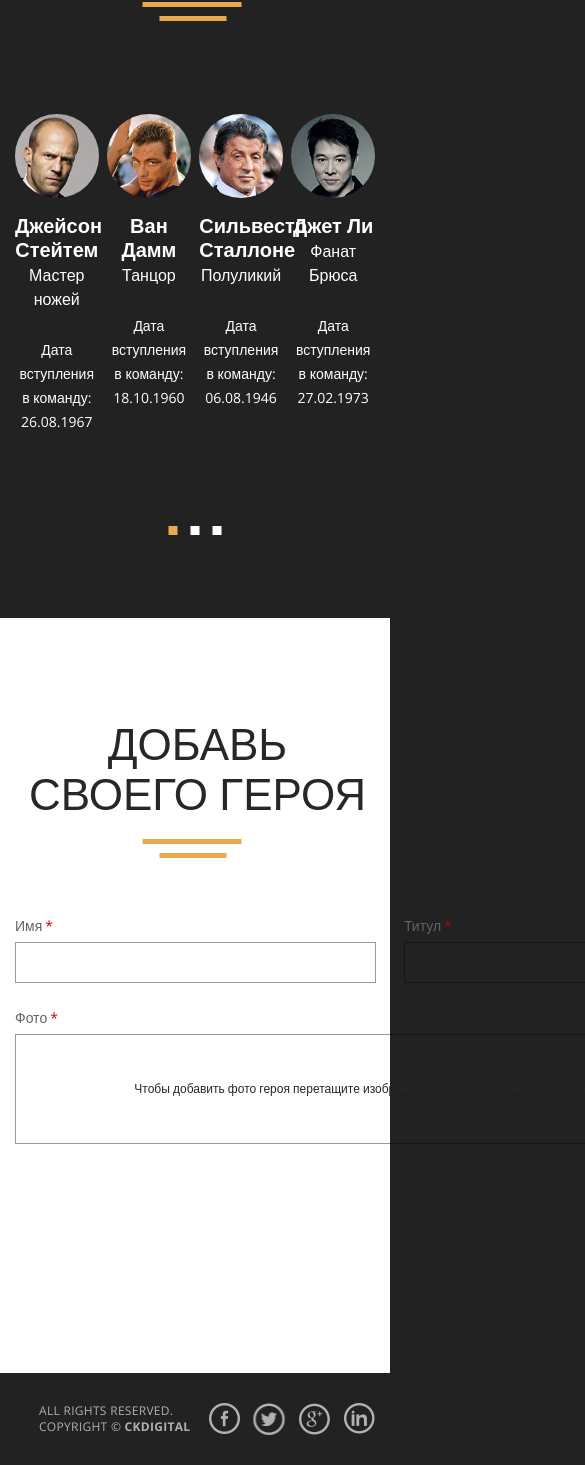
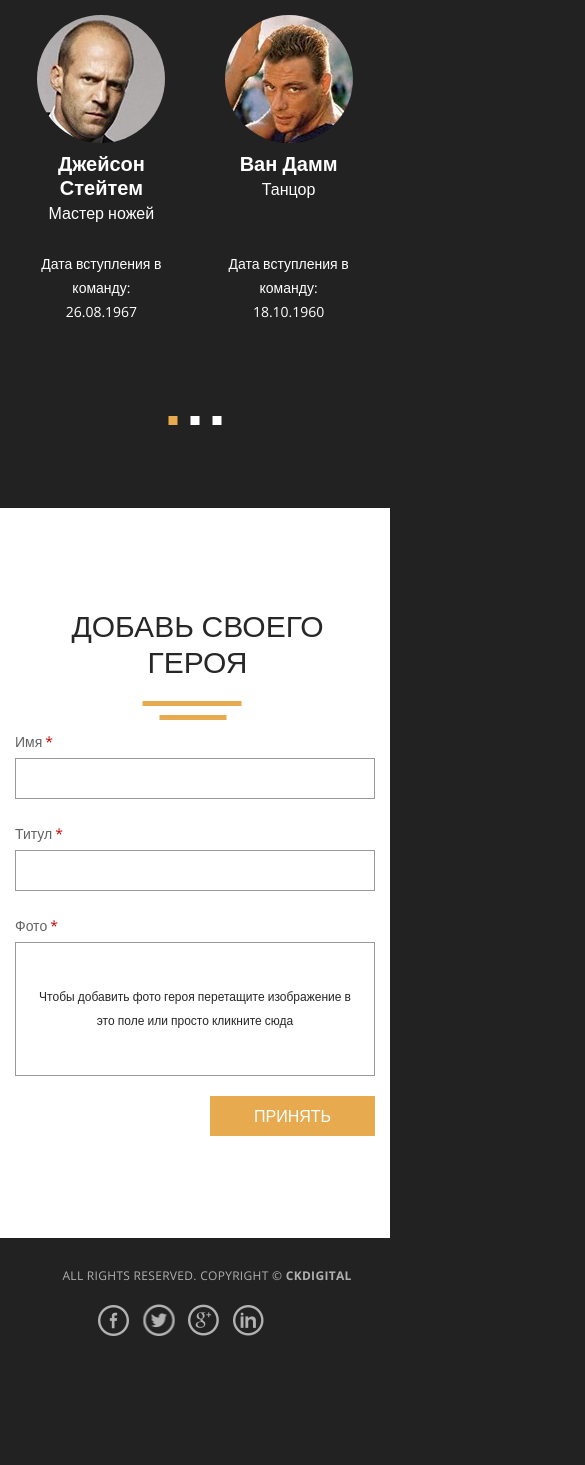
Before and after one commit to kripton-it/test-1-hero, a plain HTML site: page index.html in a window 390 px wide. Shown: the part 210-1675 px from the top of the page, 585 px wide, since content can reach past the window. After the commit the page ends 1576 px from the top, so only its background shows below. Drawn offline with nearby package versions, Linux system fonts and the light colour scheme.

Commit message:
Добавил адаптив

```diff
--- a/css/style.css
+++ b/css/style.css
@@ -39,6 +39,7 @@ img {
 }
 
 .container {
+  min-width: 230px;
   max-width: 1140px;
   margin: 0 auto;
   padding: 0 15px;
@@ -99,6 +100,46 @@ img {
 .my-team__item {
   width: 23.2%;
   margin-right: 2.4%;
+  display: flex;
+  flex-direction: column;
+  align-items: center;
+}
+
+@media (max-width: 800px) {
+  .my-team__item {
+    width: 32%;
+    margin-right: 2%;
+  }
+
+  .my-team__item:nth-child(3n) {
+    margin-right: 0;
+  }
+
+  .my-team__item:nth-child(n+4) {
+    display: none;
+  }
+}
+
+@media (max-width: 560px) {
+  .my-team__item {
+    width: 48%;
+    margin-right: 4%;
+  }
+
+  .my-team__item:nth-child(2n) {
+    margin-right: 0;
+  }
+
+  .my-team__item:nth-child(n+3) {
+    display: none;
+  }
+
+  .my-team h2 {
+    margin-bottom: 100px;
+
+    font-size: 30px;
+    line-height: 36px;
+  }
 }
 
 .my-team__item:nth-child(4n) {
@@ -136,7 +177,12 @@ img {
 
 .hero__date {
   margin: 0;
+  margin-top: auto;
   padding: 0;
+}
+
+.hero__date time {
+  display: block;
 }
 
 .slider {
@@ -239,7 +285,7 @@ img {
 }
 
 .add__form {
-  width: 750px;
+  max-width: 750px;
   margin-right: auto;
   margin-left: auto;
 }
@@ -272,6 +318,20 @@ img {
   margin-bottom: 23px;
 }
 
+@media (max-width: 560px) {
+  .add h2 {
+    margin-bottom: 50px;
+
+    font-size: 30px;
+    line-height: 36px;
+  }
+
+  .form__name,
+  .form__title {
+    width: 100%;
+  }
+}
+
 .form__name input,
 .form__title input {
   box-sizing: border-box;
@@ -294,6 +354,12 @@ img {
   margin-bottom: 87px;
 }
 
+@media (max-width: 560px) {
+  .form__photo {
+    margin-bottom: 20px;
+  }
+}
+
 .form__photo input {
   position: absolute;
   top: 28px;
@@ -309,6 +375,8 @@ img {
   box-sizing: border-box;
   padding-top: 42px;
   padding-bottom: 42px;
+  padding-left: 15px;
+  padding-right: 15px;
 
   font-weight: 300;
   font-size: 12px;
@@ -343,6 +411,7 @@ img {
 .footer {
   color: #ffffff;
   display: flex;
+  flex-wrap: wrap;
   align-items: center;
   padding-top: 30px;
   padding-bottom: 30px;
@@ -371,6 +440,7 @@ img {
 
 .footer__social {
   width: 195px;
+  margin-left: auto;
 }
 
 .social__list {
@@ -414,3 +484,19 @@ img {
 .social__link--lin {
   background-image: url(../img/icon-lin.png);
 }
+
+@media (max-width: 560px) {
+  .footer {
+    display: block;
+  }
+
+  .footer__copyright {
+    margin-bottom: 20px;
+    text-align: center;
+    width: auto;
+  }
+
+  .footer__social {
+    margin-right: auto;
+  }
+}
--- a/index.html
+++ b/index.html
@@ -61,7 +61,8 @@
         </li>
       </ul>
     </section>
-    <section class="add container">
+    <section class="add">
+      <div class="container">
         <h2>Добавь своего <span class="add__hero">героя</span></h2>
         <form class="add__form form" action="#" method="post">
           <p class="form__name">
@@ -81,6 +82,7 @@
           </p>
           <button class="form__button" type="submit">Принять</button>
         </form>
+      </div>
     </section>
   </main>
   <footer class="footer container">
```
Lines whose indentation alone changed are shown as unchanged.
